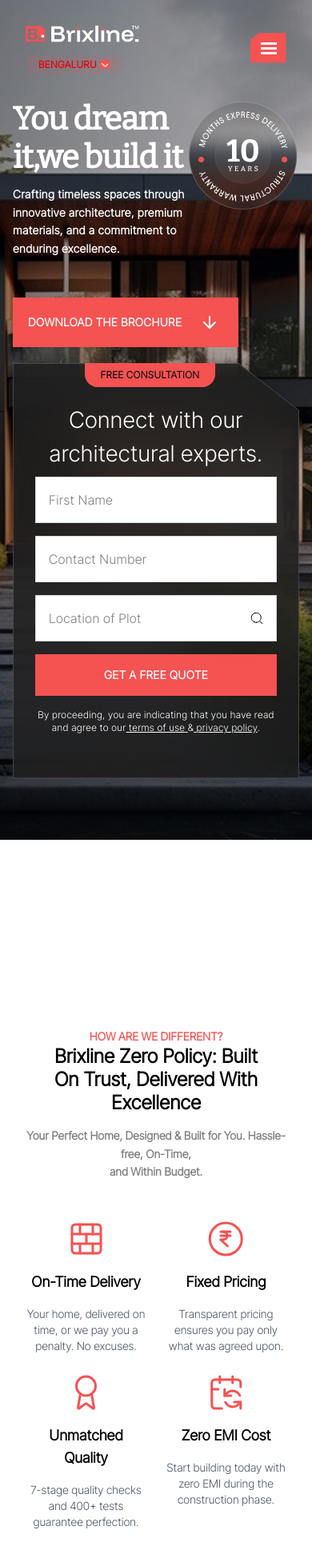
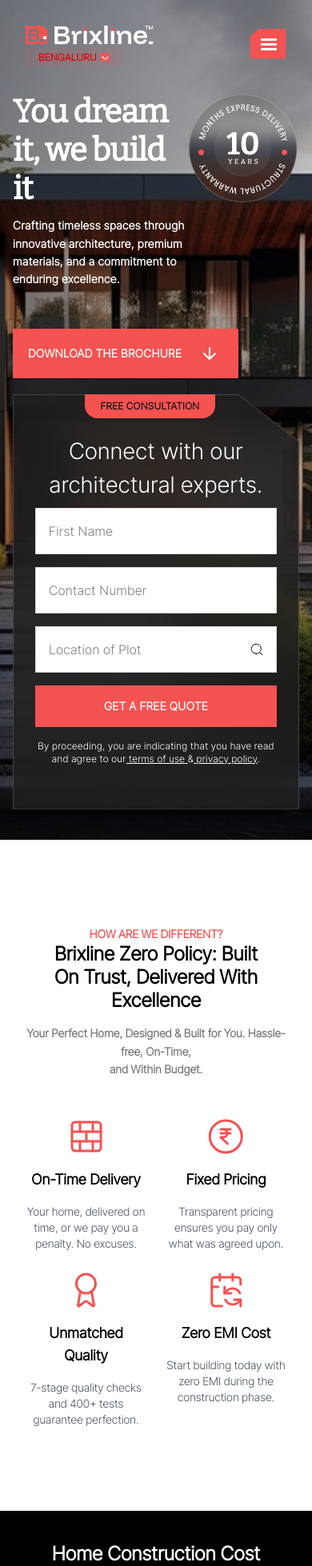
Before and after one commit to Pravu-lab/Brixline, a Next.js app: page / in a window 390 px wide. Shown: the top 1958 px of the page at 80% size. Built offline with nearby package versions, Linux system fonts and the light colour scheme.

Commit message:
Add Bux fix

```diff
--- a/src/Components/Hero.tsx
+++ b/src/Components/Hero.tsx
@@ -50,7 +50,7 @@ const Hero = () => {
           >
             <div className="max-w-screen-xl mx-auto flex justify-between items-center">
               {/* Logo + City */}
-              <div className="flex flex-col sm:flex-row md:items-baseline sm:items-start gap-4">
+              <div className="flex flex-col sm:flex-row md:items-baseline sm:items-start gap-1 md:gap-4">
                 <h1 className="text-2xl font-bold tracking-tight flex items-center">
                   {/* Logo SVG */}
                   <Link href="/">
@@ -58,7 +58,7 @@ const Hero = () => {
                     width={400}
                     height={400}
                     src="/brixlinewhite.png"
-                    className="object-cover w-[142px]"
+                    className="object-cover w-[160px] md:w-[142px]"
                     alt="decorative-shape"
                     />
                   </Link>
@@ -235,7 +235,7 @@ const Hero = () => {
             <div className="flex-1">
               <MainTitle className="leading-[100%] text-left tracking-[-0.02em] text-white">
                 You dream it,
-                <br  className="hidden md:block"/>
+                <br className="hidden md:block"/>{" "}
                 we build it
               </MainTitle>
               <Description className="text-xs sm:text-[18px] leading-[160%] mt-[11px] text-left text-white">
--- a/src/Components/WhyChooseUs.tsx
+++ b/src/Components/WhyChooseUs.tsx
@@ -66,7 +66,7 @@ const uspPoints = [
 
 const WhyChooseUs = () => {
   return (
-    <section className="bg-white py-32 px-6 sm:px-10 text-center flex flex-col mx-auto justify-center items-center">
+    <section className="bg-white pb-24 md:py-32 px-6 sm:px-10 text-center flex flex-col mx-auto justify-center items-center">
       <motion.div
       initial={{ opacity: 0, scale: 0.8 }}
       whileInView={{ opacity: 1, scale: 1 }}
```
